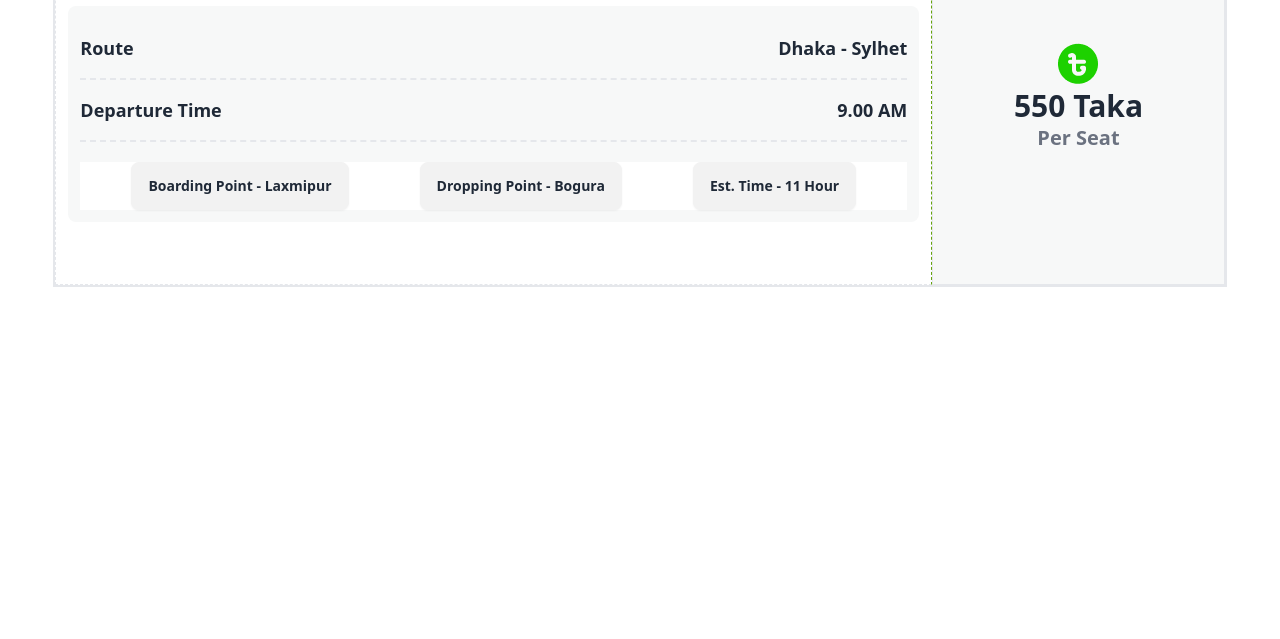
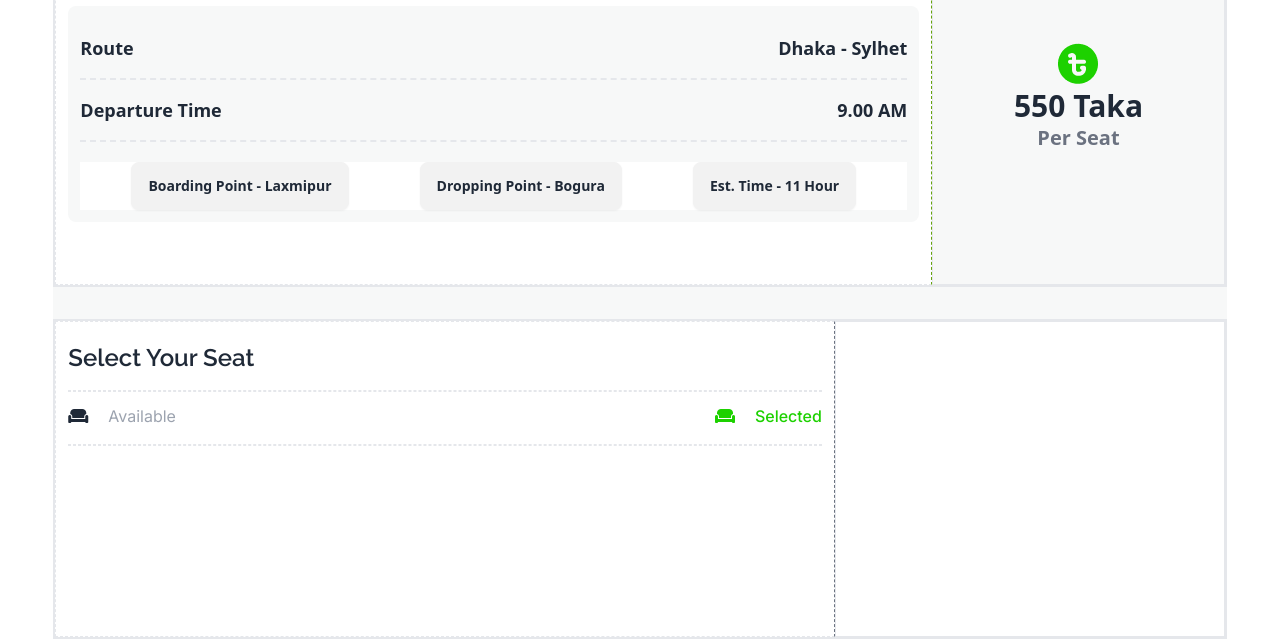
Before and after one commit to MohammadRayhan190720/Smart-ticketing, a plain HTML site: page index.html in a window 1280 px wide. Shown: the part 1617-2256 px from the top of the page. Before the commit the page ends 1904 px from the top, so only its background shows below. Drawn offline with nearby package versions, Linux system fonts and the light colour scheme.

Commit message:
PH paribohon section done

```diff
--- a/index.html
+++ b/index.html
@@ -234,6 +234,46 @@
 
         </div>
       </section>
+      <!-- tickets  -->
+       <section>
+        <div class="grid grid-cols-6 border-2 bg-white h-80 mt-8">
+          <div class="col-span-4 border border-r-gray-500 border-dashed px-3 py-5">
+            <div>
+              <h4 class="text-2xl font-semibold font-Raleway">Select Your Seat</h4>
+            </div>
+            <div class="border border-dashed mt-4"></div>
+
+            <div class="flex justify-between">
+              <div class="flex gap-5 mt-3">
+              <div>
+                <i class="fa-solid fa-couch"></i>
+
+              </div>
+              <div>
+                <p class="font-Inter text-gray-400">Available</p>
+
+              </div>
+            </div>
+              <div class="flex gap-5 mt-3 text-primary">
+              <div>
+                <i class="fa-solid fa-couch"></i>
+
+              </div>
+              <div>
+                <p class="font-Inter font-medium">Selected</p>
+
+              </div>
+            </div>
+            </div>
+            <div class="border border-dashed mt-4"></div>
+
+          </div>
+          <div class="col-span-2 border">
+
+          </div>
+
+        </div>
+       </section>
 
     </section>
 
```
